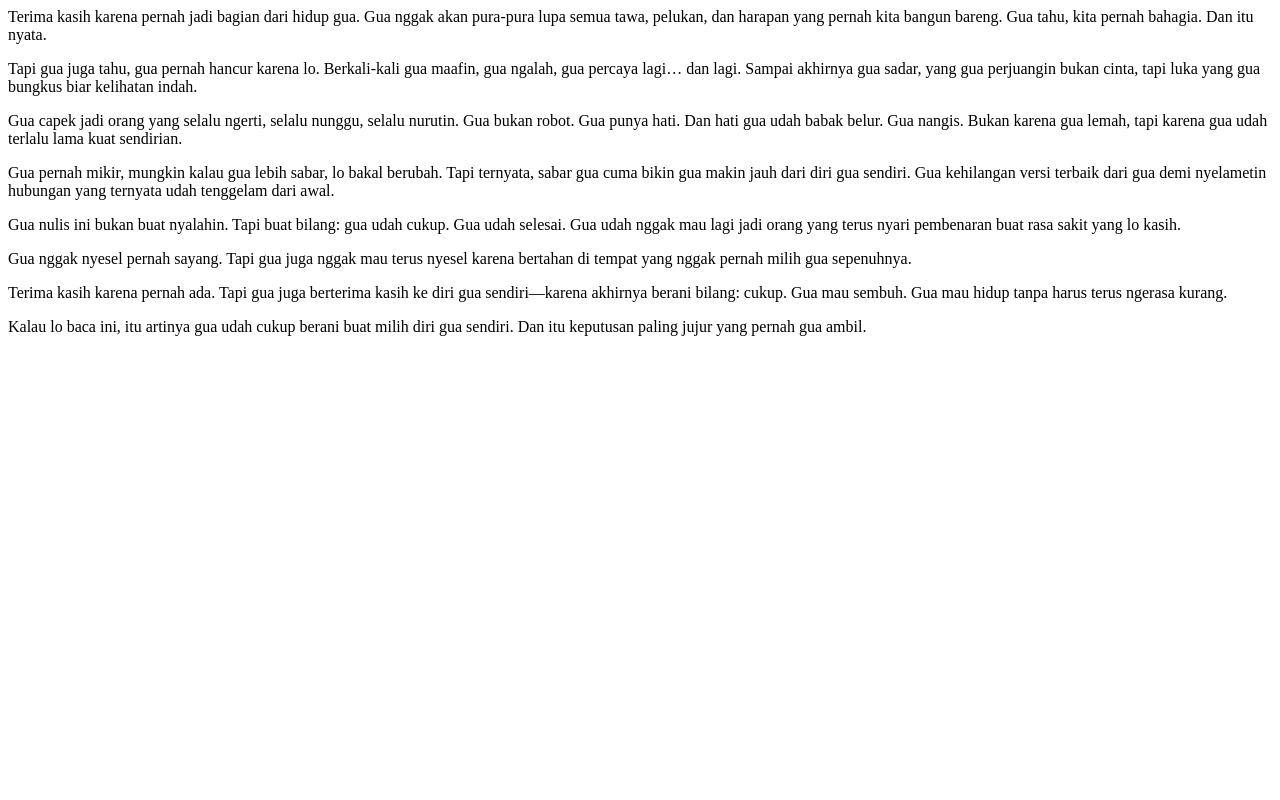
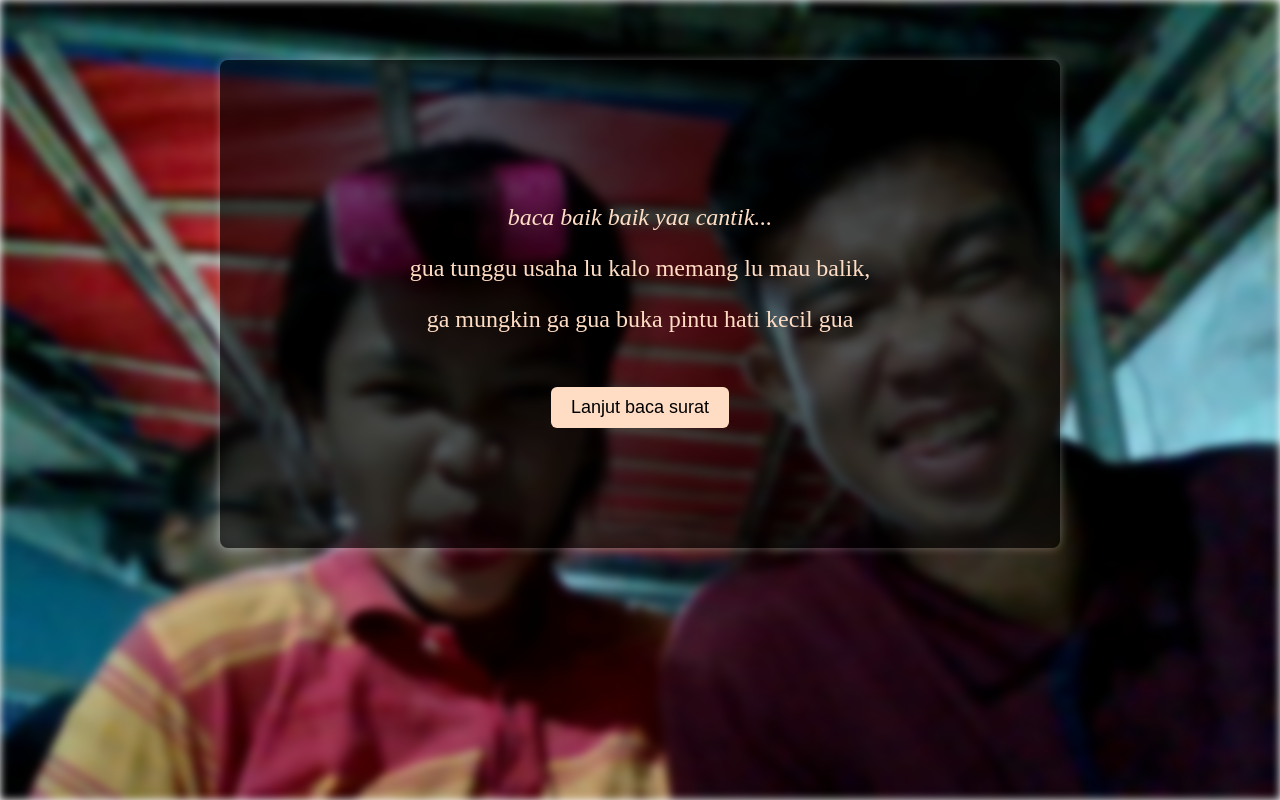
Before and after one commit to armandoXITKJ/surat-dari-mando, a plain HTML site: page index.html in a window 1280 px wide. Drawn offline with Linux system fonts and the light colour scheme.

Commit message:
Tambah Slide Pembuka

```diff
--- a/index.html
+++ b/index.html
@@ -1,17 +1,51 @@
-<div class="letter">
-  <p>Terima kasih karena pernah jadi bagian dari hidup gua. Gua nggak akan pura-pura lupa semua tawa, pelukan, dan harapan yang pernah kita bangun bareng. Gua tahu, kita pernah bahagia. Dan itu nyata.</p>
+<!DOCTYPE html>
+<html lang="id">
+<head>
+  <meta charset="UTF-8">
+  <meta name="viewport" content="width=device-width, initial-scale=1.0">
+  <title>Surat dari Mando</title>
+  <link rel="stylesheet" href="style.css">
+  <style>
+    .slide, .letter { display: none; }
+    .slide.active, .letter.active { display: block; }
+    .slide {
+      padding: 100px 20px;
+      text-align: center;
+      font-size: 24px;
+      color: #ffddc4;
+    }
+    .slide button {
+      margin-top: 30px;
+      padding: 10px 20px;
+      font-size: 18px;
+      background-color: #ffddc4;
+      border: none;
+      border-radius: 6px;
+      cursor: pointer;
+    }
+  </style>
+</head>
+<body>
+  <div class="container">
+    <div class="slide active" id="slide">
+      <p><em>baca baik baik yaa cantik...</em></p>
+      <p>gua tunggu usaha lu kalo memang lu mau balik,</p>
+      <p>ga mungkin ga gua buka pintu hati kecil gua</p>
+      <button onclick="showLetter()">Lanjut baca surat</button>
+    </div>
 
-  <p>Tapi gua juga tahu, gua pernah hancur karena lo. Berkali-kali gua maafin, gua ngalah, gua percaya lagi… dan lagi. Sampai akhirnya gua sadar, yang gua perjuangin bukan cinta, tapi luka yang gua bungkus biar kelihatan indah.</p>
+    <div class="letter" id="letter">
+      <h1>Surat dari Mando</h1>
+      <p>Terima kasih karena pernah jadi bagian dari hidup gua...</p>
+      <!-- isi surat lo lanjut di sini -->
+    </div>
+  </div>
 
-  <p>Gua capek jadi orang yang selalu ngerti, selalu nunggu, selalu nurutin. Gua bukan robot. Gua punya hati. Dan hati gua udah babak belur. Gua nangis. Bukan karena gua lemah, tapi karena gua udah terlalu lama kuat sendirian.</p>
-
-  <p>Gua pernah mikir, mungkin kalau gua lebih sabar, lo bakal berubah. Tapi ternyata, sabar gua cuma bikin gua makin jauh dari diri gua sendiri. Gua kehilangan versi terbaik dari gua demi nyelametin hubungan yang ternyata udah tenggelam dari awal.</p>
-
-  <p>Gua nulis ini bukan buat nyalahin. Tapi buat bilang: gua udah cukup. Gua udah selesai. Gua udah nggak mau lagi jadi orang yang terus nyari pembenaran buat rasa sakit yang lo kasih.</p>
-
-  <p>Gua nggak nyesel pernah sayang. Tapi gua juga nggak mau terus nyesel karena bertahan di tempat yang nggak pernah milih gua sepenuhnya.</p>
-
-  <p>Terima kasih karena pernah ada. Tapi gua juga berterima kasih ke diri gua sendiri—karena akhirnya berani bilang: cukup. Gua mau sembuh. Gua mau hidup tanpa harus terus ngerasa kurang.</p>
-
-  <p>Kalau lo baca ini, itu artinya gua udah cukup berani buat milih diri gua sendiri. Dan itu keputusan paling jujur yang pernah gua ambil.</p>
-</div>
+  <script>
+    function showLetter() {
+      document.getElementById('slide').classList.remove('active');
+      document.getElementById('letter').classList.add('active');
+    }
+  </script>
+</body>
+</html>
```
